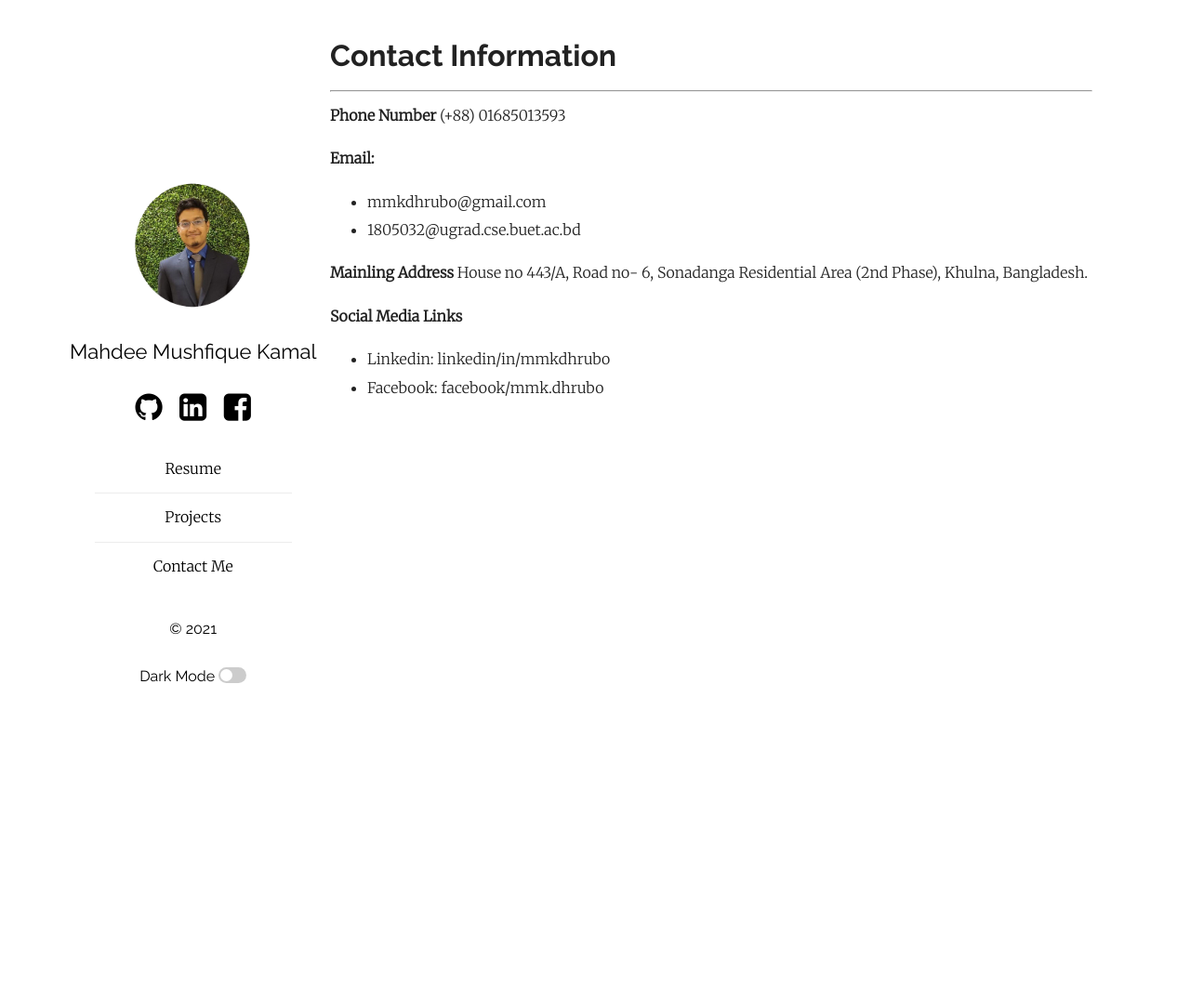
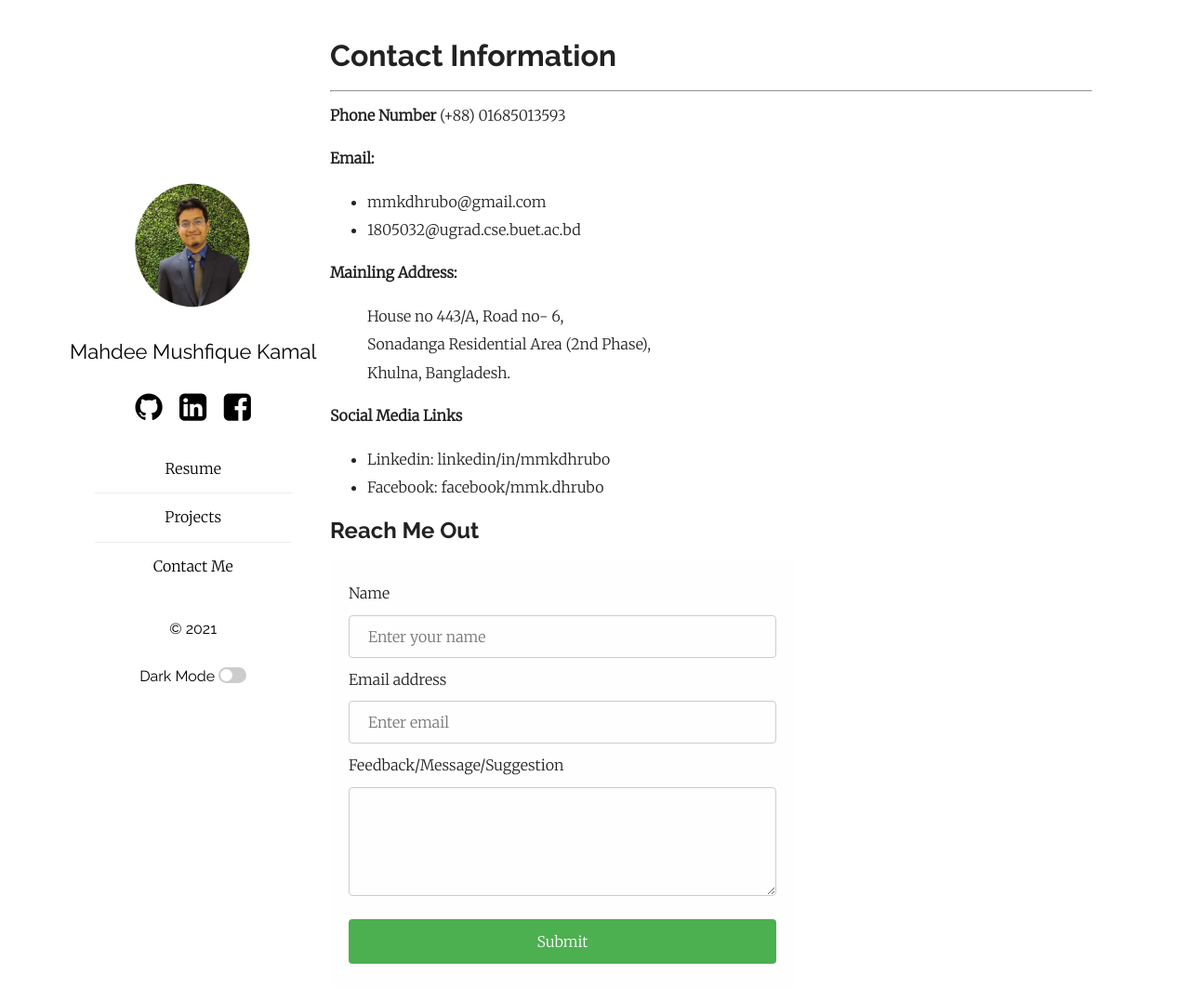
Before and after one commit to MahdeeMushfiqueKamal/MahdeeMushfiqueKamal.github.io, a Jekyll site: the page built from contact.md, in a window 1280 px wide and 1110 px high. Shown: the top 1076 px of the window at 93% size. Built offline with Jekyll 4.4.1, drawn with Linux system fonts in a browser that asks for light colours; our own code applies the rules of GitHub Pages for plain Markdown files.

Commit message:
Added Contact Form

```diff
--- a/_config.yml
+++ b/_config.yml
@@ -1,5 +1,5 @@
-title: Mahdee Mushfique Kamal
-author: MMK
+title: Personal site of MMK
+author: Mahdee Mushfique Kamal
 email: mmkdhrubo@gmail.com
 description: > # this means to ignore newlines until "show_exerpts:"
   This is a minimal personal website of Mahdee Mushfique Kamal
--- a/_includes/form.html
+++ b/_includes/form.html
@@ -1,24 +1,31 @@
-<form accept-charset="UTF-8" action="https://getform.io/f/f86d0d24-5ad8-41ec-aa8b-69b22fdbcb45" method="POST" enctype="multipart/form-data" target="_blank">
-    <table style="border: 0px; width: 70%;">
-        <tr>
-            <td><label for="exampleInputName">Name</label></td>
-            <td><input type="text" name="name" class="form-control" id="exampleInputName" placeholder="Enter your name" required="required"></td>
-        </tr>
-        <tr>
-            <td><label for="exampleInputEmail1" required="required">Email address</label></td>
-            <td><input type="email" name="email" class="form-control" id="exampleInputEmail1" aria-describedby="emailHelp" placeholder="Enter email "></td>
-        </tr>
-        <tr>
-            <td><label for="exampleInputmessage">Feedback/Message/Suggestion </label></td>
-            <td><textarea class="form-control" name="message" id="exampleInputName" rows="3"></textarea></td>
-        </tr>
-    </table>
-    <button type="submit"> Submit </button>
-</form>
+<div class="custom-form">
+    <form action="/action_page.php">
+        <label for="InputName">Name</label>
+        <input type="text" name="name" class="form-control" id="InputName" placeholder="Enter your name" required="required">
+
+        <label for="InputEmail1" required="required"> Email address</label>
+    <input type="email" name="email" class="form-control" id="InputEmail1" aria-describedby="emailHelp" placeholder="Enter email ">
+
+        <label for="Inputmessage">Feedback/Message/Suggestion </label>
+        <textarea class="form-control" name="message" id="InputName" rows="3"></textarea>
+
+        <input type="submit" value="Submit">
+      </form>
+</div>
 
 
 
-  <!-- div class="form-group">
+
+<!-- form accept-charset="UTF-8" action="https://getform.io/f/f86d0d24-5ad8-41ec-aa8b-69b22fdbcb45" method="POST" enctype="multipart/form-data" target="_blank">
+
+    <label for="InputEmail1" required="required"> Email address</label>
+    <input type="email" name="email" class="form-control" id="InputEmail1" aria-describedby="emailHelp" placeholder="Enter email ">
+    </br>
+
+    </br>
+    <button type="submit"> Submit </button>
+</form -->
+<!--
     <label for="exampleInputphone1" >Phone no</label>
     <input type="tel" name="phone" class="form-control" id="exampleInputphone1" aria-describedby="phoneHelp" placeholder="Enter Phone No ">
-  </div-->
+-->
--- a/_sass/plain.scss
+++ b/_sass/plain.scss
@@ -308,16 +308,42 @@ footer {
   /*background-color: #ffffff; */
   display: inline-block;
 }
-/*
-.pagination a {
-  &:hover {
-      background-color: #f1f1f1;
-      color: #333;
-  }
-}
-*/
+
 .pagination {
   text-align: center;
+}
+
+.custom-form {
+  max-width: 500px;
+  border-radius: 5px;
+  background-color: rgba(242,242,242,0.1);
+  padding: 20px;
+}
+input[type=text],input[type=email],textarea{
+  width: 100%;
+  padding: 12px 20px;
+  margin: 8px 0;
+  display: inline-block;
+  border: 1px solid #ccc;
+  border-radius: 4px;
+  box-sizing: border-box;
+  background-color:inherit;
+  color: inherit;
+}
+
+input[type=submit] {
+  width: 100%;
+  background-color: #4CAF50;
+  color: white;
+  padding: 14px 20px;
+  margin: 8px 0;
+  border: none;
+  border-radius: 4px;
+  cursor: pointer;
+}
+
+input[type=submit]:hover {
+  background-color: #45a049;
 }
 
 @media screen and (max-width: $mobileW) {
--- a/contact.md
+++ b/contact.md
@@ -12,11 +12,17 @@ permalink: contact
 - mmkdhrubo@gmail.com
 - 1805032@ugrad.cse.buet.ac.bd
 
-**Mainling Address**
-House no 443/A, Road no- 6,
-Sonadanga Residential Area (2nd Phase),
-Khulna, Bangladesh.
+**Mainling Address:**
+> House no 443/A, Road no- 6,
+  Sonadanga Residential Area (2nd Phase),
+  Khulna, Bangladesh.
 
 **Social Media Links**
 - Linkedin: linkedin/in/mmkdhrubo
 - Facebook: facebook/mmk.dhrubo
+
+
+
+## Reach Me Out
+
+{% include form.html %}
```
